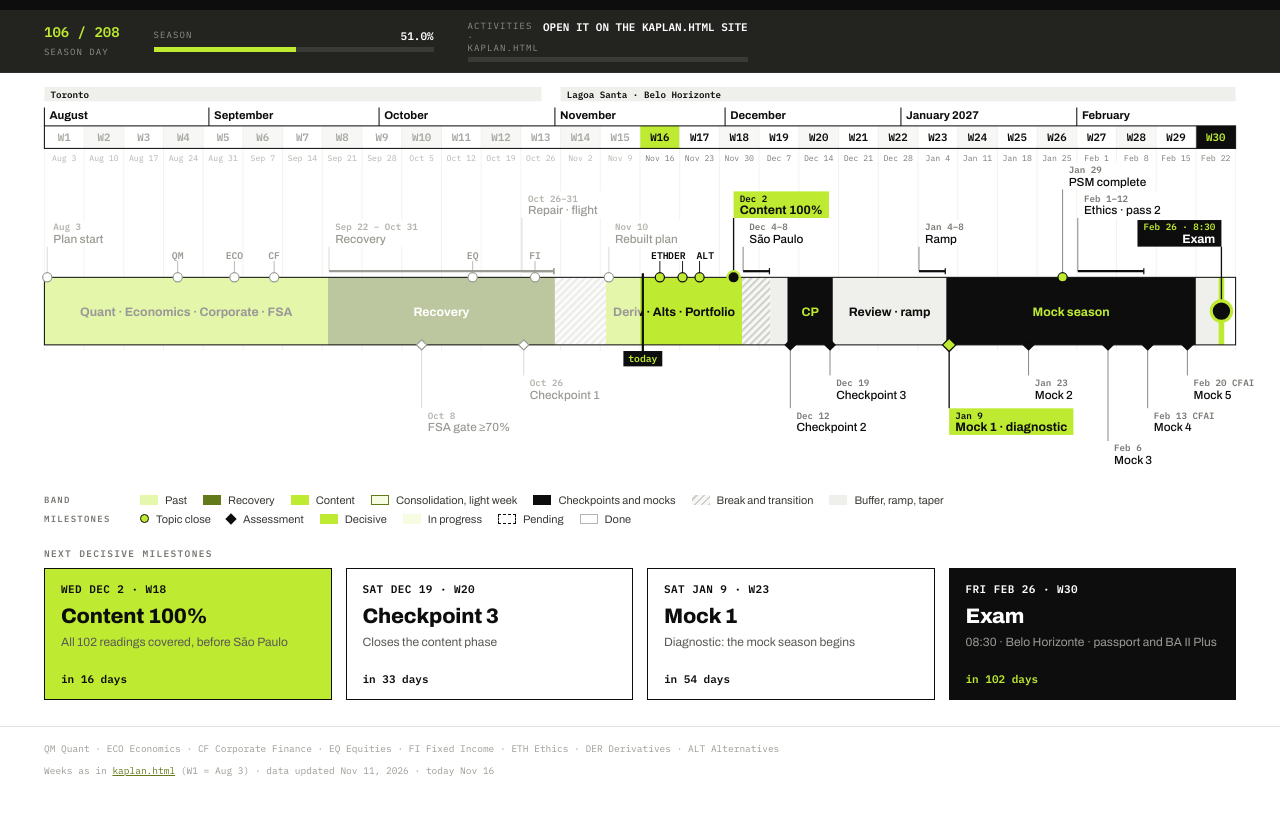
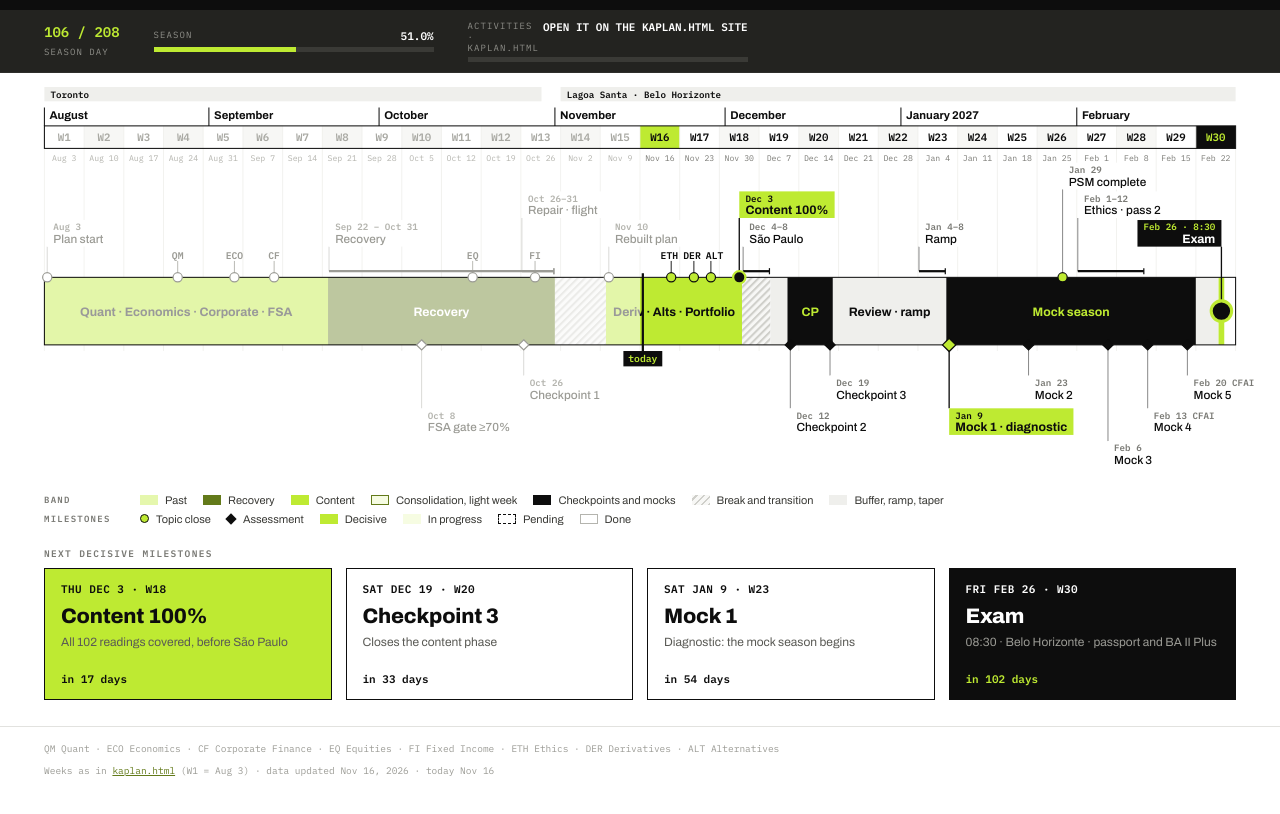
Before and after one commit to argesdaniel/schedule, a plain HTML site: page timeline.html in a window 1280 px wide. Shown: the part 82-896 px from the top of the page. Drawn offline with Linux system fonts and the light colour scheme.

Commit message:
Add files via upload

```diff
--- a/timeline.html
+++ b/timeline.html
@@ -144,7 +144,7 @@ footer .wrap{display:flex;flex-wrap:wrap;justify-content:space-between;gap:6px 2
    id = the matching activity in kaplan.html; once it is ticked there,
    the milestone shows as done here. Without an id, status follows the date only.
    ============================================================ */
-const UPDATED='2026-11-11';
+const UPDATED='2026-11-16';
 const START='2026-08-03', EXAM='2027-02-26', DAYS=210, TOTAL_ACT=769;
 const SEG=[ // from, to (exclusive), type, candidate labels
  ['2026-08-03','2026-09-22','con',['Quant · Economics · Corporate · FSA','Quant · Econ · Corporate · FSA','Quant → FSA']],
@@ -158,14 +158,14 @@ const CITY=[['2026-08-03','2026-10-30','Toronto'],['2026-11-02','2027-03-01','La
 const MONTHS=[['2026-08-03','August'],['2026-09-01','September'],['2026-10-01','October'],['2026-11-01','November'],['2026-12-01','December'],['2027-01-01','January 2027'],['2027-02-01','February']];
 const CLOSES=[ // topic closes (Saturdays)
  ['2026-08-26','QM','a0123'],['2026-09-05','ECO','a0203'],['2026-09-12','CF','a0231'],['2026-10-17','EQ','a0445'],['2026-10-28','FI','a0483'],
- ['2026-11-19','ETH','a0578'],['2026-11-23','DER','a0633'],['2026-11-26','ALT','a0663']];
+ ['2026-11-21','ETH','a0578'],['2026-11-25','DER','a0633'],['2026-11-28','ALT','a0663']];
 // milestones above the band: type P point / R range / X exam · date · end · name · decisive(1) · id
 const TOP=[
  ['P','2026-08-03',null,'Plan start',0,null],
  ['R','2026-09-22','2026-11-01','Recovery',0,null],
  ['R','2026-10-26','2026-11-01','Repair · flight',0,null],
  ['P','2026-11-10',null,'Rebuilt plan',1,null],
- ['P','2026-12-02',null,'Content 100%',1,'a0672'],
+ ['P','2026-12-03',null,'Content 100%',1,'a0672'],
  ['R','2026-12-04','2026-12-09','São Paulo',0,null],
  ['R','2027-01-04','2027-01-09','Ramp',0,null],
  ['P','2027-01-29',null,'PSM complete',0,null],
@@ -186,7 +186,7 @@ const BOT=[
 const DECISIVE=[
  ['2026-10-08','a0364','FSA gate','Topic Quiz ≥70% on the topic that decided 2023'],
  ['2026-10-26','a0409','Checkpoint 1','R1–38 · the first long exam'],
- ['2026-12-02','a0672','Content 100%','All 102 readings covered, before São Paulo'],
+ ['2026-12-03','a0672','Content 100%','All 102 readings covered, before São Paulo'],
  ['2026-12-19','a0689','Checkpoint 3','Closes the content phase'],
  ['2027-01-09','a0701','Mock 1','Diagnostic: the mock season begins'],
  ['2027-02-13','a0753','Mock 4 · CFAI','The truest ruler for the real exam'],
@@ -274,19 +274,26 @@ function render(){
   if(vEnd>0) el('rect',{x:X0,y:BT,width:vEnd*P,height:BB-BT,fill:'#FFFFFF',opacity:.58});
   el('rect',{x:X0,y:BT,width:X1-X0,height:BB-BT,fill:'none',stroke:C.ink,'stroke-width':1});
   // topic closes
-  // codes too close to their neighbour lean apart: the left one ends at its dot, the right one starts at it
-  const CC=CLOSES.map(([s,code,id])=>({s,code,id,cx:xc(di(s)),hw:measure(code,MONO,600,9.5)/2,anc:'middle'}));
-  for(let n=1;n<CC.length;n++){ const a=CC[n-1], b=CC[n];
-    if(b.cx-b.hw<a.cx+a.hw+4){ a.anc='end'; b.anc='start'; } }
-  CC.forEach(({s,code,id,cx,anc})=>{
+  // codes that would overlap are laid side by side as one cluster, centred on the mean of their dots
+  const CC=CLOSES.map(([s,code,id])=>({s,code,id,cx:xc(di(s)),hw:measure(code,MONO,600,9.5)/2}));
+  const GAP=5; let CL=[];
+  CC.forEach(c=>{ CL.push({items:[c]});
+    for(;;){ const k=CL.length; if(k<2) break;
+      const lay=g=>{ const W=g.items.reduce((a,c)=>a+2*c.hw,0)+GAP*(g.items.length-1);
+                     const mid=g.items.reduce((a,c)=>a+c.cx,0)/g.items.length; return {L:mid-W/2,R:mid+W/2}; };
+      const a=lay(CL[k-2]), b=lay(CL[k-1]);
+      if(b.L<a.R+GAP){ CL[k-2]={items:CL[k-2].items.concat(CL[k-1].items)}; CL.pop(); } else break; } });
+  CL.forEach(g=>{ const W=g.items.reduce((a,c)=>a+2*c.hw,0)+GAP*(g.items.length-1);
+    let x=g.items.reduce((a,c)=>a+c.cx,0)/g.items.length-W/2;
+    g.items.forEach(c=>{ c.lx=x+c.hw; x+=2*c.hw+GAP; }); });
+  CC.forEach(({s,code,id,cx,lx})=>{
     const st=status(s,null,id), done=st==='done', late=st==='late';
-    const tx0=anc==='end'?cx+3:anc==='start'?cx-3:cx;
     el('line',{x1:cx,y1:BT-16,x2:cx,y2:BT,stroke:done?C.past2:C.ink,'stroke-width':.9,'stroke-dasharray':late?'2 2':'none'});
     el('circle',{cx,cy:BT,r:4.5,fill:done||late?'#FFFFFF':C.acc,stroke:done?C.past:C.ink,'stroke-width':1.2,'stroke-dasharray':late?'2 1.5':'none'});
-    tx(code,{x:tx0,y:BT-18,'text-anchor':anc,'font-family':MONO,'font-weight':600,'font-size':9.5,fill:done?C.past:C.ink});
+    tx(code,{x:lx,y:BT-18,'text-anchor':'middle','font-family':MONO,'font-weight':600,'font-size':9.5,fill:done?C.past:C.ink});
   });
   // flags
-  const CZ=CLOSES.map(([s,code])=>[xc(di(s)),measure(code,MONO,600,9.5)/2+2]);
+  const CZ=CC.map(c=>[c.lx,c.hw+2]);
   function layout(list,side){
     const NL=side==='top'?3:4, LH=side==='top'?28:32;
     const flags=list.map(([k,a,b,nm,key,id,dlabel])=>{
```
Also changed, not shown: kaplan.html (+1 -1 lines).
